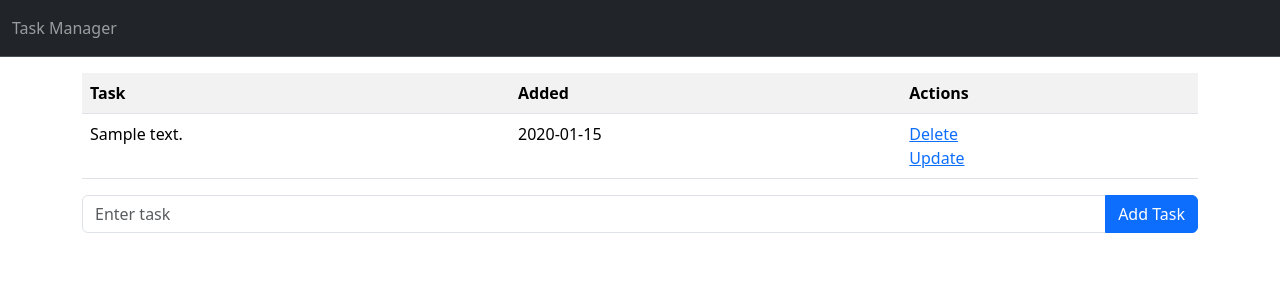
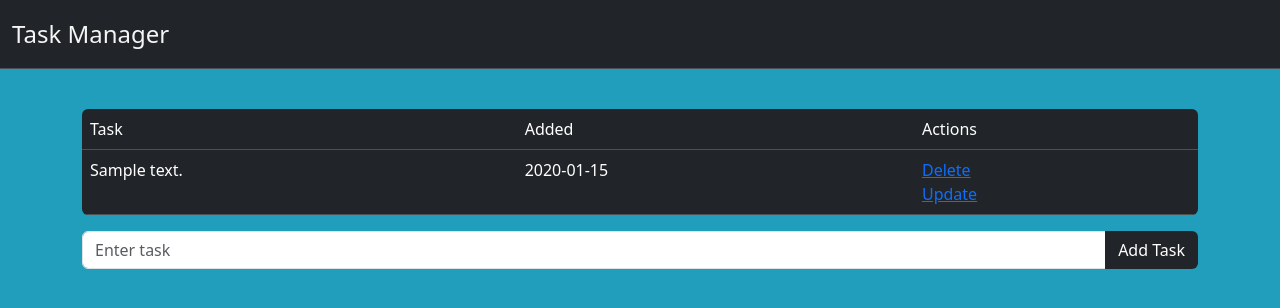
Before and after one commit to technicaldifficulties666/flask-todo-app, a Flask app: page / in a window 1280 px wide. Shown: the top 308 px of the page. Run offline with Flask 3, Linux system fonts and the light colour scheme; tables that the repository leaves empty hold one stand-in row (values such as "Sample post").

Commit message:
bootstrap updated

```diff
--- a/myflaskproject/templates/base.html
+++ b/myflaskproject/templates/base.html
@@ -8,7 +8,15 @@
   <link href="https://cdn.jsdelivr.net/npm/bootstrap@5.3.3/dist/css/bootstrap.min.css" rel="stylesheet" integrity="sha384-QWTKZyjpPEjISv5WaRU9OFeRpok6YctnYmDr5pNlyT2bRjXh0JMhjY6hW+ALEwIH" crossorigin="anonymous">
   {% block head %}{% endblock %}
 </head>
-<body>
+<body style="background-color: #219ebc;">
+  <nav class="navbar bg-dark border-bottom border-body" data-bs-theme="dark">
+    <div class="container-fluid">
+      <span style="color: whitesmoke; font-size:x-large;" class="navbar-text">
+        Task Manager
+      </span>
+    </div>
+  </nav>
+  <br>
   {% block body %}{% endblock %}
 </body>
 </html>
--- a/myflaskproject/templates/index.html
+++ b/myflaskproject/templates/index.html
@@ -5,21 +5,14 @@
 {% endblock %}
 
 {% block body %}
-<nav class="navbar bg-dark border-bottom border-body" data-bs-theme="dark">
-  <div class="container-fluid">
-    <span class="navbar-text">
-      Task Manager
-    </span>
-  </div>
-</nav>
 <div class="container mt-3">
-  {% if tasks|length < 1 %} <h4>There are no tasks. Create one below</h4>
+  {% if tasks|length < 1 %} <p style="font-size:large;">There are no tasks. Create one below</p>
     {% else %}
-    <table class="table table-striped">
+    <table class="table table-dark table-hover" style="border-radius: 6px; overflow: hidden;">
       <tr>
-        <th>Task</th>
-        <th>Added</th>
-        <th>Actions</th>
+        <td>Task</td>
+        <td>Added</td>
+        <td>Actions</td>
       </tr>
       {% for task in tasks %}
       <tr>
@@ -39,7 +32,7 @@
       <div class="mb-3 mt-3">
         <div class="input-group w-auto">
           <input class="form-control" type="text" name="content" id="content" placeholder="Enter task">
-          <button type="submit" class="btn btn-primary">Add Task</button>
+          <button style="color: white;" type="submit" class="btn bg-dark">Add Task</button>
         </div>
       </div>
 
```
Also changed, not shown: myflaskproject/templates/update.html (+2 -9 lines).
